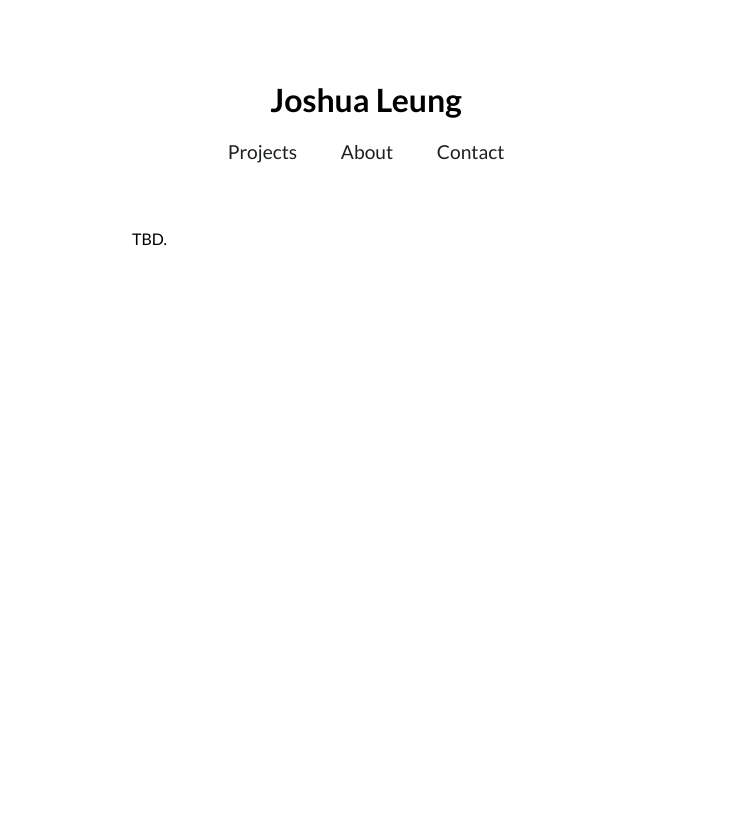
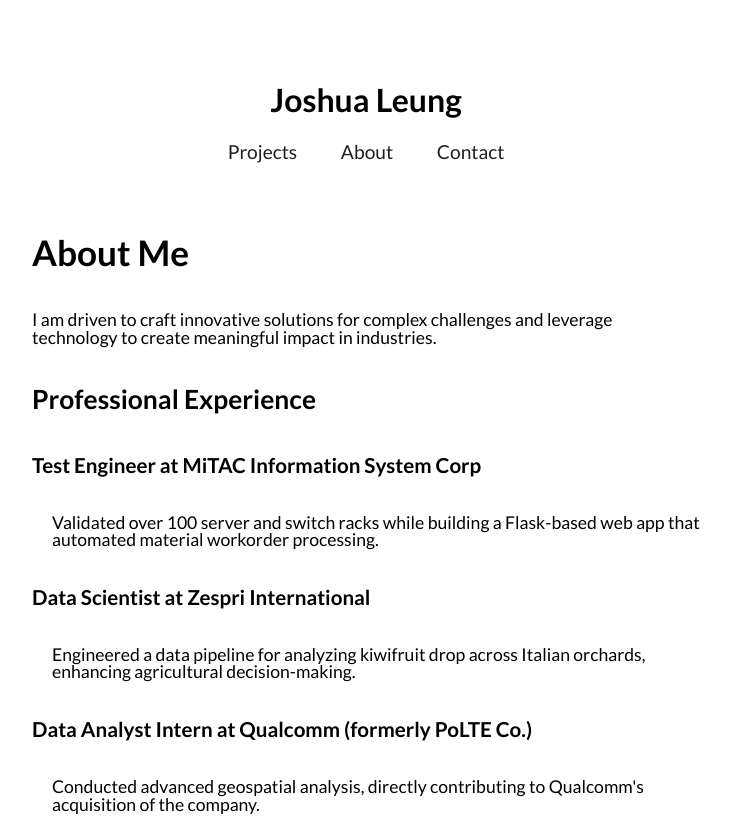
Before and after one commit to jjoshualleung/portfolio, a Flask app: page /about in a window 1280 px wide. Shown: the whole page, without its empty margins (274-1005 px from the left). Before the commit the page ends 246 px from the top, so only its background shows below. Run offline with Flask 3, Linux system fonts and the light colour scheme.

Commit message:
Add content to about me page

```diff
--- a/templates/about.html
+++ b/templates/about.html
@@ -1,9 +1,27 @@
 {% extends "base.html" %}
 
 {% block content %}
-<main class="main main--about">
+<main class="main main--about" style="max-width: 700px; margin: 0 auto; line-height: 1; font-size: 1.1rem">
+    <h1>About Me</h1>
     <p>
-        TBD.
+        I am driven to craft innovative solutions for complex challenges and leverage technology to create meaningful impact in industries.
     </p>
+
+    <h2>Professional Experience</h2>
+    <h3>Test Engineer at MiTAC Information System Corp</h3>
+    <p style="margin-left: 20px;">
+        Validated over 100 server and switch racks while building a Flask-based web app that automated material workorder processing.
+    </p>
+
+    <h3>Data Scientist at Zespri International</h3>
+    <p style="margin-left: 20px;">
+        Engineered a data pipeline for analyzing kiwifruit drop across Italian orchards, enhancing agricultural decision-making.
+    </p>
+
+    <h3>Data Analyst Intern at Qualcomm (formerly PoLTE Co.)</h3>
+    <p style="margin-left: 20px;">
+        Conducted advanced geospatial analysis, directly contributing to Qualcomm's acquisition of the company.
+    </p>
+
 </main>
 {% endblock %}
```
